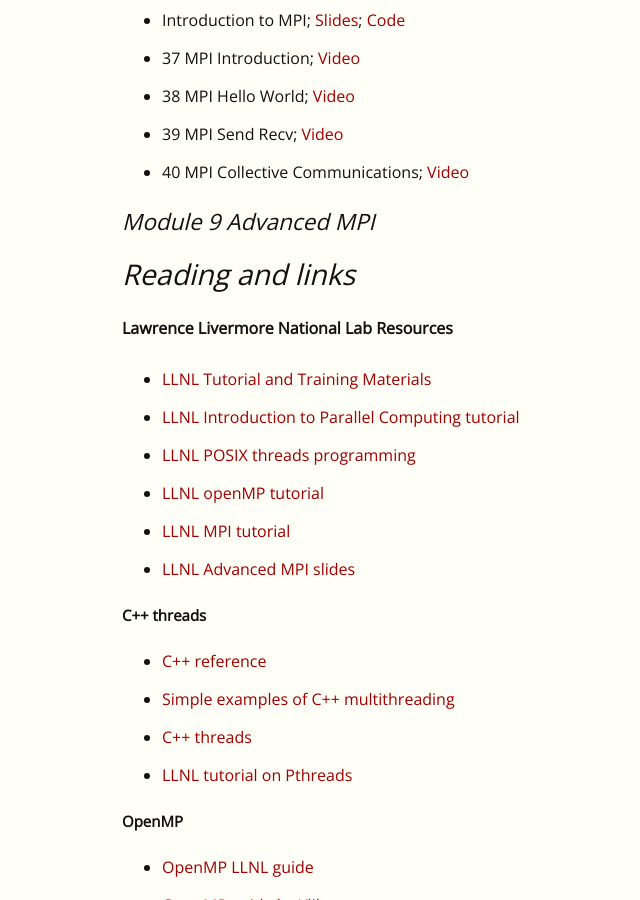
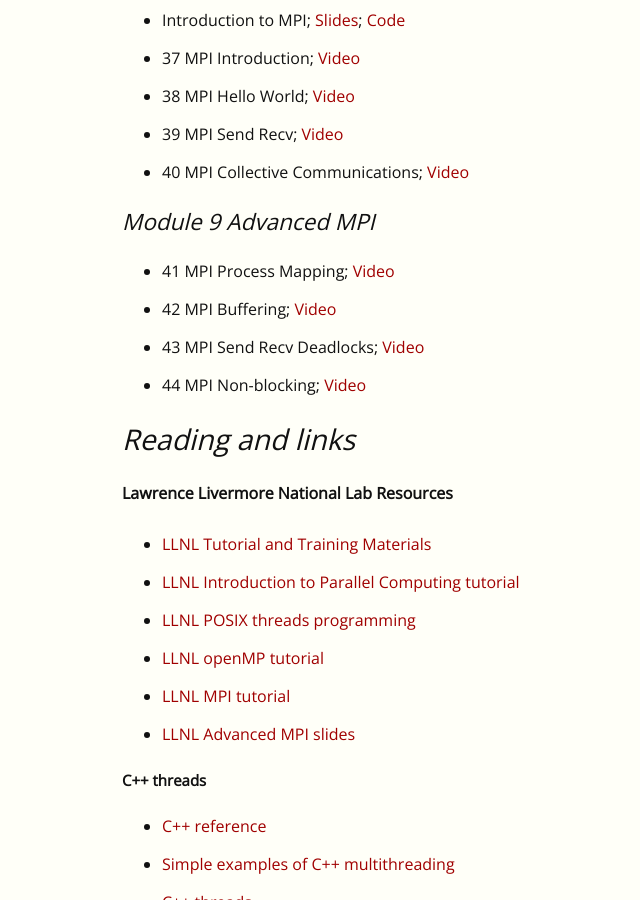
Before and after one commit to EricDarve/cme213-spring-2021, a Jekyll site: the page built from index.md, in a window 1280 px wide and 900 px high, scrolled down 4230 px. Shown: the whole window, without its empty margins (38-678 px from the left). Built offline with Jekyll 4.4.1, drawn with Linux system fonts in a browser that asks for light colours.

Commit message:
index update

```diff
--- a/index.md
+++ b/index.md
@@ -137,6 +137,11 @@
 
 ### Module 9 Advanced MPI
 
+- 41 MPI Process Mapping; [Video](https://stanford-pilot.hosted.panopto.com/Panopto/Pages/Viewer.aspx?id=53a88ac4-8574-4c83-8c2b-ad2d00031dff)
+- 42 MPI Buffering; [Video](https://stanford-pilot.hosted.panopto.com/Panopto/Pages/Viewer.aspx?id=36217368-59a9-416a-b854-ad2d0007de35)
+- 43 MPI Send Recv Deadlocks; [Video](https://stanford-pilot.hosted.panopto.com/Panopto/Pages/Viewer.aspx?id=d662dbbc-18fb-4efb-bb02-ad2d000b10c1)
+- 44 MPI Non-blocking; [Video](https://stanford-pilot.hosted.panopto.com/Panopto/Pages/Viewer.aspx?id=1a68314e-15ab-4ac9-a8a0-ad2d000ebc31)
+
 <!-- - [Reading assignment 8](Reading Assignments/MPI) -->
 
 ## Reading and links
```
